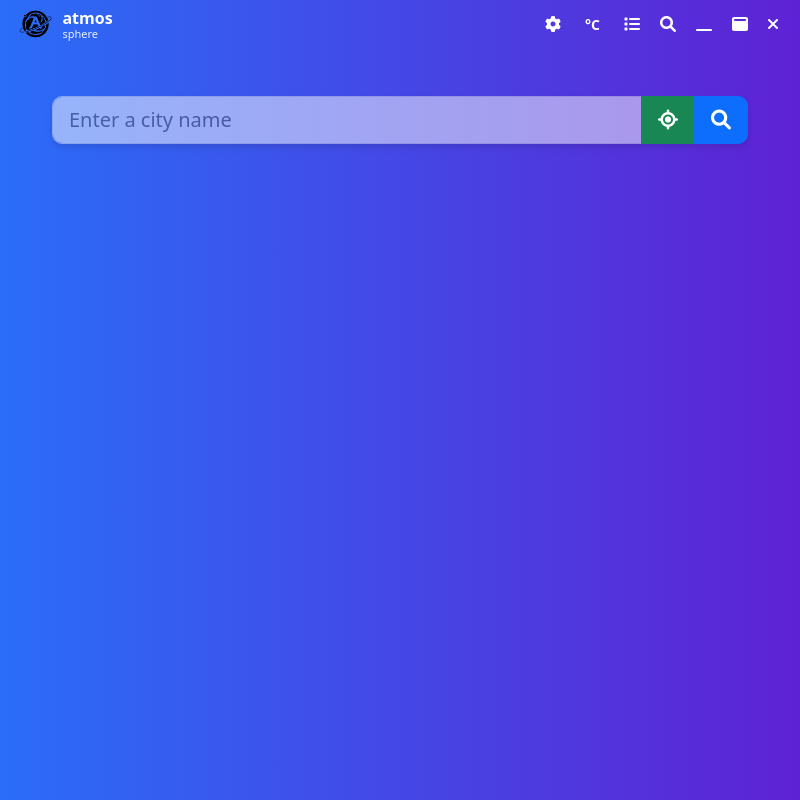
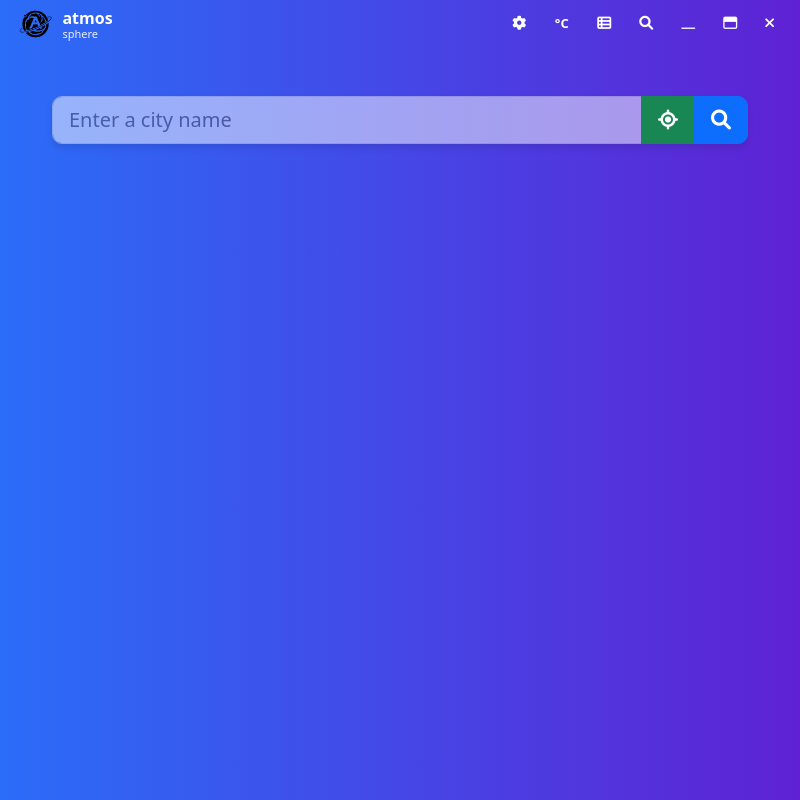
Before and after one commit to cemakpolat/weatherly, an Electron app: page src/renderer/index.html in a window 800 px wide. Drawn offline with nearby package versions, Linux system fonts and the light colour scheme; no server answers.

Commit message:
icons improvement

```diff
--- a/src/renderer/index.html
+++ b/src/renderer/index.html
@@ -36,15 +36,15 @@
         </div>
       </div>
       <div class="controls">
-        <button id="settings-btn" title="Settings"><i class="fas fa-cog"></i></button>
+        <button id="settings-btn" title="Settings"><i class="fas fa-gear"></i></button>
         <button id="temp-unit-toggle" title="Toggle °C/°F">°C</button>
         <button id="compact-view-toggle" title="Switch to List View">
-          <i class="fas fa-list"></i>
+          <i class="fas fa-table-list"></i>
         </button>
-        <button id="search-toggle-btn" title="Toggle Search"><i class="fas fa-search"></i></button>
-        <button id="minimize-btn" title="Minimize"><i class="fas fa-window-minimize"></i></button>
-        <button id="maximize-btn" title="Maximize"><i class="fas fa-window-maximize"></i></button>
-        <button id="close-btn" title="Close"><i class="fas fa-times"></i></button>
+        <button id="search-toggle-btn" title="Toggle Search"><i class="fas fa-magnifying-glass"></i></button>
+        <button id="minimize-btn" title="Minimize"><i class="far fa-window-minimize"></i></button>
+        <button id="maximize-btn" title="Maximize"><i class="far fa-window-maximize"></i></button>
+        <button id="close-btn" title="Close"><i class="fas fa-xmark"></i></button>
       </div>
     </div>
 
--- a/src/renderer/styles.css
+++ b/src/renderer/styles.css
@@ -250,10 +250,30 @@ body[data-theme='cool-mint'] {
   color: white;
   cursor: pointer;
   -webkit-app-region: no-drag; /* Prevent dragging on buttons */
+  padding: 6px 10px;
+  border-radius: 4px;
+  transition: all 0.2s ease;
+  font-size: 13px;
+}
+
+#custom-title-bar .controls button i {
+  font-size: 14px;
+  -webkit-font-smoothing: antialiased;
+  -moz-osx-font-smoothing: grayscale;
 }
 
 #custom-title-bar .controls button:hover {
-  color: #ddd;
+  background: rgba(255, 255, 255, 0.15);
+  color: #fff;
+}
+
+#custom-title-bar .controls button:active {
+  background: rgba(255, 255, 255, 0.25);
+}
+
+#close-btn:hover {
+  background: #e81123 !important;
+  color: white !important;
 }
 
 /* Search bar container */
```
Also changed, not shown: 1 other file.
